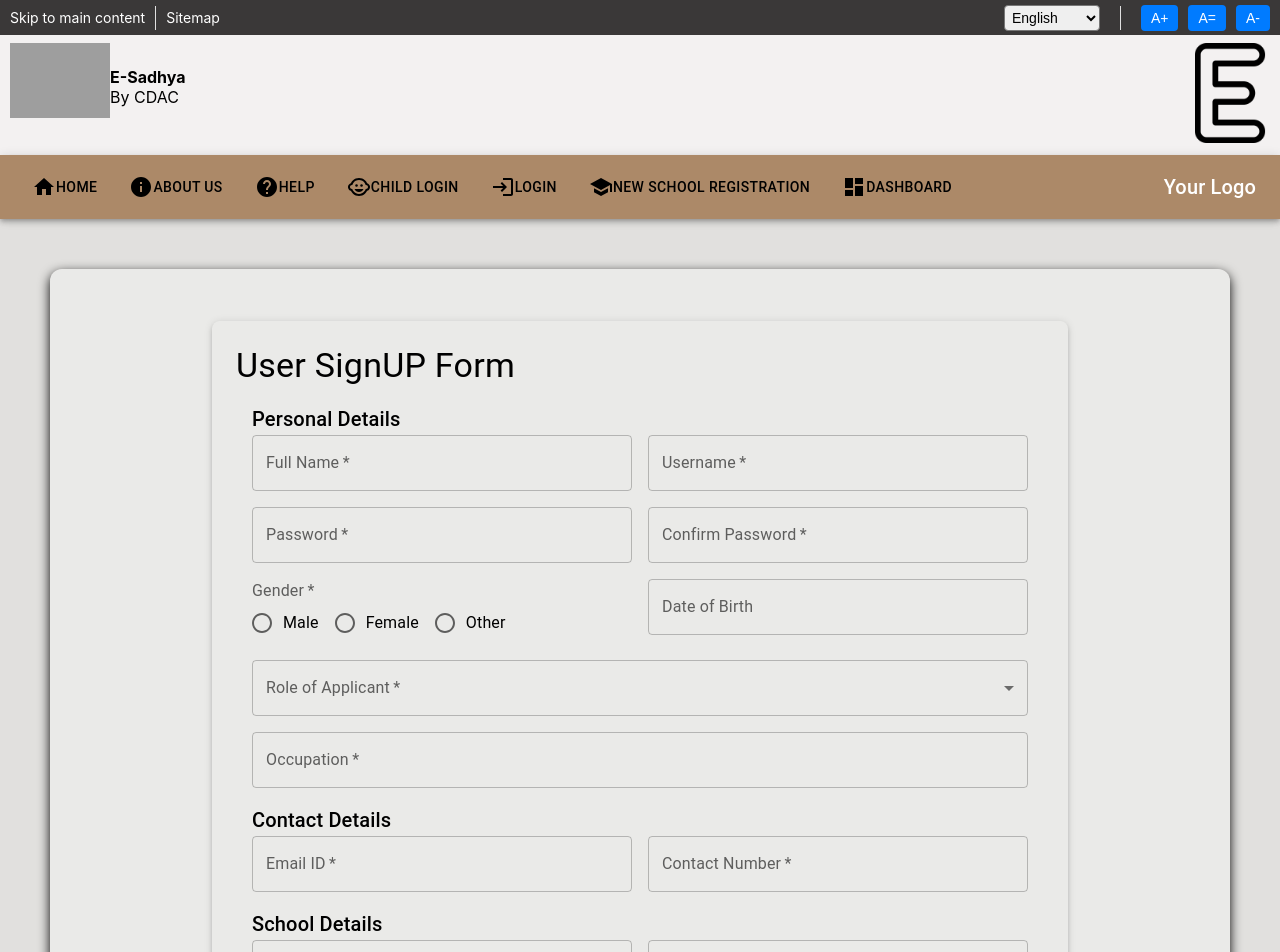
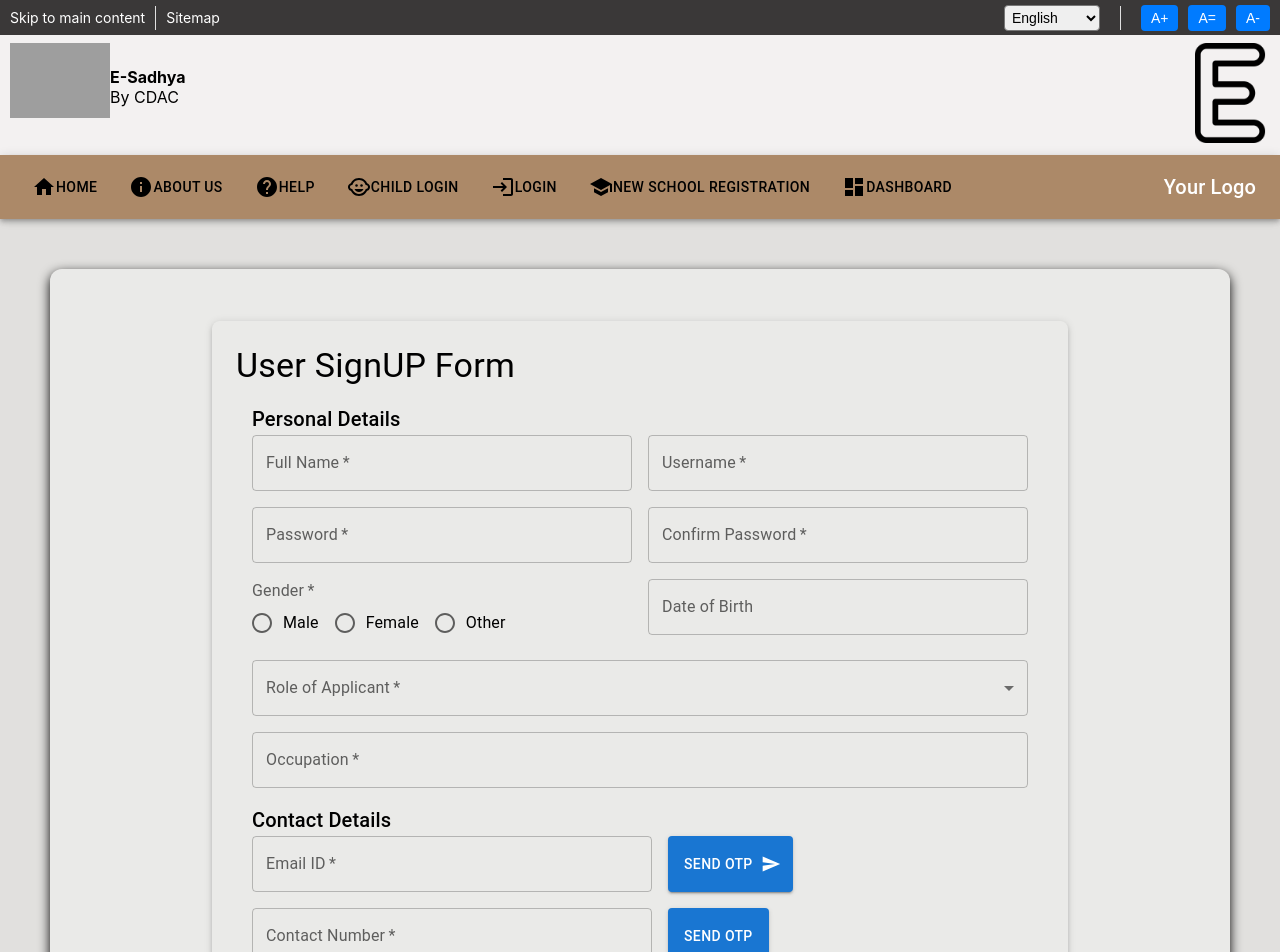
Before and after one commit to shadaboct24/esadhya, a React (Create React App) app: page /signup in a window 1280 px wide. Shown: the top 952 px of the page. Built offline with nearby package versions, Linux system fonts and the light colour scheme; grey boxes are pictures that could not be loaded.

Commit message:
commit just before otp email verification

```diff
--- a/src/components/signup/SignupForm.js
+++ b/src/components/signup/SignupForm.js
@@ -25,6 +25,9 @@ import {
 import { DatePicker } from "@mui/x-date-pickers/DatePicker";
 import { LocalizationProvider } from "@mui/x-date-pickers/LocalizationProvider";
 import { AdapterDayjs } from "@mui/x-date-pickers/AdapterDayjs";
+import { LoadingButton } from "@mui/lab";
+import SendIcon from "@mui/icons-material/Send";
+import OTPInputPopup from "./otppopup";
 
 const ResponsiveForm = () => {
   // State management
@@ -54,6 +57,21 @@ const ResponsiveForm = () => {
   const [openDialog, setOpenDialog] = useState(false);
   const [confirmPassword, setConfirmPassword] = useState("");
   const [passwordError, setPasswordError] = useState(false);
+  const [loading, setLoading] = useState(false);
+  const [sentotp, setsentOtp] = useState(false);
+
+  const [showOtpPopup, setShowOtpPopup] = useState(false);
+
+  function sendotp() {
+    setLoading(true);
+    setsentOtp(false);
+    setShowOtpPopup(true);
+
+    setTimeout(() => {
+      setLoading(false);
+      setsentOtp(true);
+    }, 4000);
+  }
 
   // Handle input change
   const handleInputChange = (e) => {
@@ -74,9 +92,7 @@ const ResponsiveForm = () => {
       alert("Password should match");
       return; // Prevent submission if passwords don't match
     }
-
-    // Show the dialog
-    setOpenDialog(true);
+    setOpenDialog(true); // Show the dialog
   };
 
   // Function to handle actual submission after dialog confirmation
@@ -258,7 +274,24 @@ const ResponsiveForm = () => {
                 fullWidth
                 required
                 onChange={handleInputChange}
+                sx={{ maxWidth: 400 }}
               />
+              <LoadingButton
+                onClick={sendotp}
+                loading={loading}
+                variant="contained"
+                loadingPosition="end"
+                endIcon={!sentotp ? <SendIcon /> : <></>}
+                disabled={sentotp || loading}
+              >
+                {loading ? "Sending..." : sentotp ? "Verified" : "Send OTP"}
+              </LoadingButton>
+              <OTPInputPopup
+                open={showOtpPopup}
+                onClose={() => setShowOtpPopup(false)}
+              />
+            </Stack>
+            <Stack direction="row" spacing={2}>
               <TextField
                 label="Contact Number"
                 name="contactNumber"
@@ -266,7 +299,9 @@ const ResponsiveForm = () => {
                 fullWidth
                 required
                 onChange={handleInputChange}
+                sx={{ maxWidth: 400 }}
               />
+              <Button variant="contained">send otp</Button>
             </Stack>
           </Stack>
 
--- /dev/null
+++ b/src/components/signup/otppopup.js
@@ -0,0 +1,54 @@
+import React, { useState } from "react";
+import { Box, Modal, TextField, Button, Typography } from "@mui/material";
+
+export default function OTPInputPopup({ open, onClose }) {
+  const [otp, setOtp] = useState("");
+  const [error, setError] = useState("");
+
+  const handleVerify = () => {
+    // Replace with your OTP validation logic
+    if (otp === "123456") {
+      // Example of correct OTP
+      alert("OTP verified successfully!");
+      setError("");
+      onClose(); // Close the popup if OTP is correct
+    } else {
+      setError("Invalid OTP. Please try again.");
+    }
+  };
+
+  return (
+    <Modal open={open} onClose={onClose}>
+      <Box
+        sx={{
+          position: "absolute",
+          top: "50%",
+          left: "50%",
+          transform: "translate(-50%, -50%)",
+          width: 300,
+          bgcolor: "background.paper",
+          boxShadow: 24,
+          p: 4,
+          borderRadius: 2,
+        }}
+      >
+        <Typography variant="h6" component="h2" gutterBottom>
+          Enter OTP
+        </Typography>
+        <TextField
+          label="OTP"
+          variant="outlined"
+          fullWidth
+          value={otp}
+          onChange={(e) => setOtp(e.target.value)}
+          sx={{ mb: 2 }}
+          error={!!error}
+          helperText={error}
+        />
+        <Button variant="contained" fullWidth onClick={handleVerify}>
+          Verify
+        </Button>
+      </Box>
+    </Modal>
+  );
+}
```
Also changed, not shown: public/Images/otpicon.png (added).
